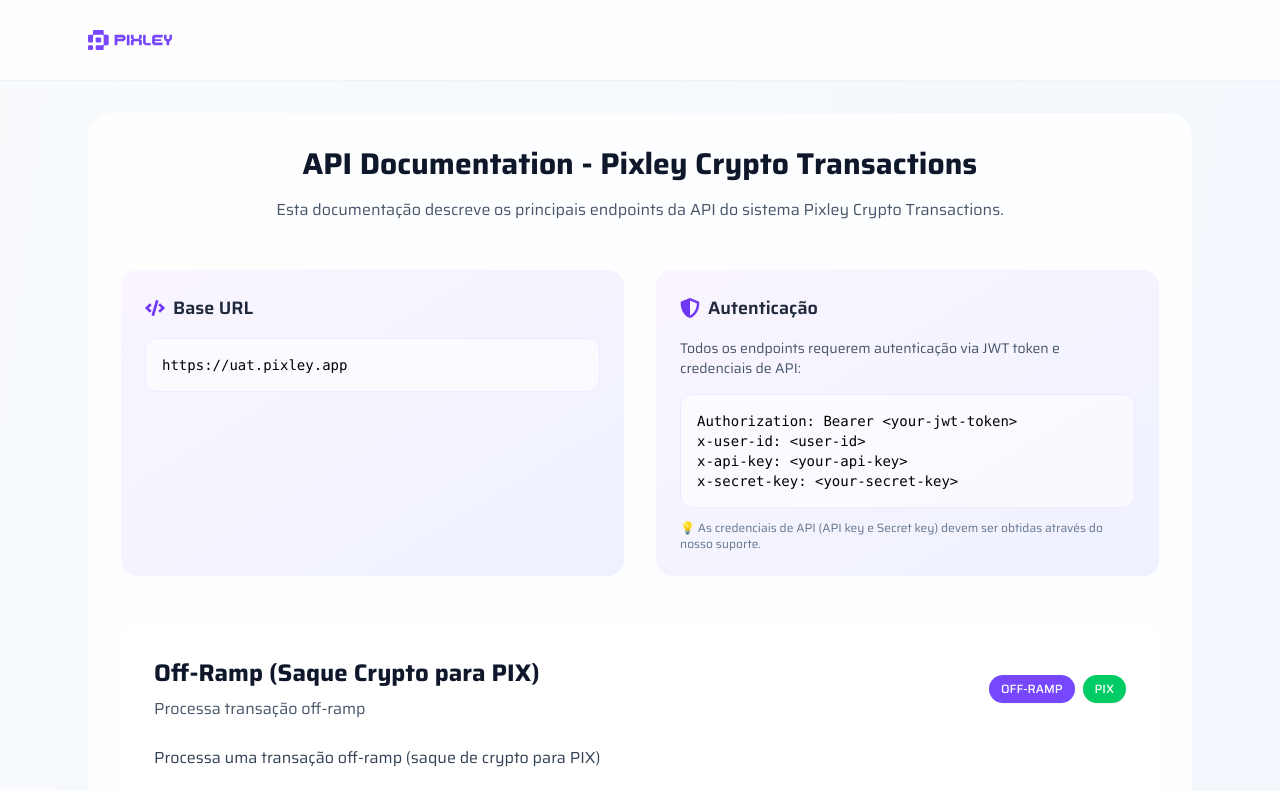
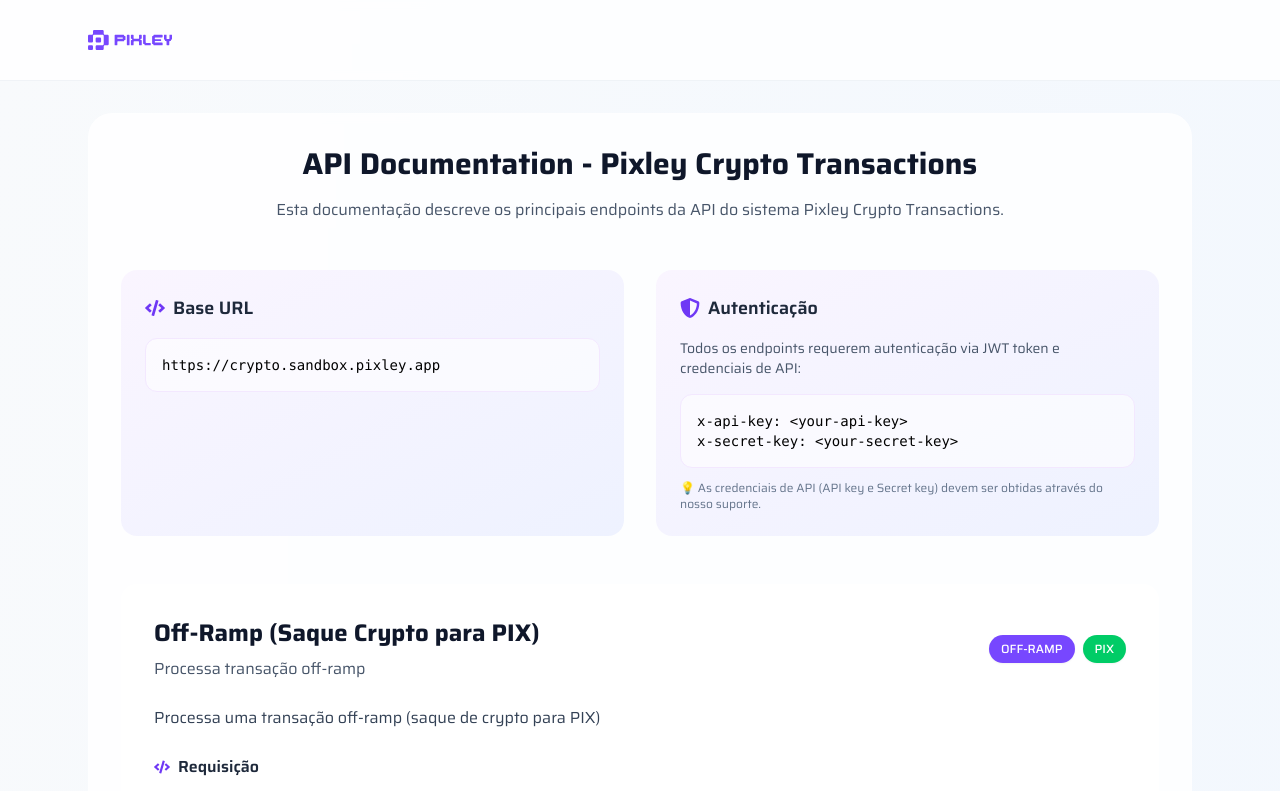
Before and after one commit to PixOnChain/pixonchain-docs, a Next.js app: page / in a window 1280 px wide. Shown: the top 791 px of the page. Built offline with nearby package versions, Linux system fonts and the light colour scheme.

Commit message:
hotfix: updated credentials

```diff
--- a/src/app/login/page.tsx
+++ b/src/app/login/page.tsx
@@ -137,7 +137,7 @@
 
       {/* Domain Info */}
       <div className="mt-8 text-center">
-        <p className="text-xs text-gray-400">uat.pixley.app</p>
+        <p className="text-xs text-gray-400">crypto.sandbox.pixley.app</p>
       </div>
     </div>
   )
--- a/src/app/page.tsx
+++ b/src/app/page.tsx
@@ -7,7 +7,7 @@
 
 export default function Home() {
 
-  const apiUrl = "uat.pixley.app";
+  const apiUrl = "crypto.sandbox.pixley.app";
 
   const endpoints = [
     // TRADE ENDPOINTS
@@ -18,8 +18,6 @@
       method: "POST",
       url: `https://${apiUrl}/trade/off-ramp`,
       exampleRequest: `POST https://${apiUrl}/trade/off-ramp?simulation=false
-Authorization: Bearer <your-jwt-token>
-x-user-id: <user-id>
 x-api-key: <your-api-key>
 x-secret-key: <your-secret-key>
 {
@@ -57,7 +55,6 @@
       ],
       bodyExplanation: `Headers obrigatórios:
 • Authorization: Bearer <token>
-• x-user-id: <user-id>
 • x-api-key: <your-api-key>
 • x-secret-key: <your-secret-key>
 
@@ -82,8 +79,6 @@
       method: "POST",
       url: `https://${apiUrl}/trade/on-ramp`,
       exampleRequest: `POST https://${apiUrl}/trade/on-ramp?simulation=false
-Authorization: Bearer <your-jwt-token>
-x-user-id: <user-id>
 x-api-key: <your-api-key>
 x-secret-key: <your-secret-key>
 {
@@ -119,7 +114,6 @@
       ],
       bodyExplanation: `Headers obrigatórios:
 • Authorization: Bearer <token>
-• x-user-id: <user-id>
 
 Query Parameters:
 • simulation: (boolean, opcional) Se true, retorna apenas dados de simulação
@@ -138,8 +132,6 @@
       method: "GET",
       url: `https://${apiUrl}/trade/on-ramp/{transactionId}`,
       exampleRequest: `GET https://${apiUrl}/trade/on-ramp/{transactionId}
-Authorization: Bearer <your-jwt-token>
-x-user-id: <user-id>
 x-api-key: <your-api-key>
 x-secret-key: <your-secret-key>`,
       exampleResponse: `{
@@ -176,7 +168,6 @@
       ],
       bodyExplanation: `Headers obrigatórios:
 • Authorization: Bearer <token>
-• x-user-id: <user-id>
 • x-api-key: <your-api-key>
 • x-secret-key: <your-secret-key>
 
@@ -193,7 +184,6 @@
       method: "GET",
       url: `https://${apiUrl}/api/users/me/limits`,
       exampleRequest: `GET https://${apiUrl}/api/users/me/limits
-x-user-id: <user-id>
 x-api-key: <your-api-key>
 x-secret-key: <your-secret-key>`,
       exampleResponse: `{
@@ -239,7 +229,6 @@
         },
       ],
       bodyExplanation: `Headers obrigatórios:
-• x-user-id: <user-id>
 • x-api-key: <your-api-key>
 • x-secret-key: <your-secret-key>
 
@@ -383,7 +372,7 @@
                 Base URL
               </h4>
               <div className="bg-white/60 rounded-xl p-4 font-mono text-sm border border-purple-100">
-                https://uat.pixley.app
+                https://crypto.sandbox.pixley.app
               </div>
             </div>
 
@@ -396,8 +385,6 @@
                 Todos os endpoints requerem autenticação via JWT token e credenciais de API:
               </p>
               <div className="bg-white/60 rounded-xl p-4 font-mono text-sm border border-purple-100">
-                <div>Authorization: Bearer &lt;your-jwt-token&gt;</div>
-                <div>x-user-id: &lt;user-id&gt;</div>
                 <div>x-api-key: &lt;your-api-key&gt;</div>
                 <div>x-secret-key: &lt;your-secret-key&gt;</div>
               </div>
@@ -600,7 +587,7 @@
               <span className="text-xl font-semibold text-slate-800">Pixley</span>
             </div>
             <p className="text-slate-600 mb-2">&copy; {new Date().getFullYear()} Pixley. Todos os direitos reservados.</p>
-            <p className="text-sm text-slate-500 mb-8">uat.pixley.app</p>
+            <p className="text-sm text-slate-500 mb-8">crypto.sandbox.pixley.app</p>
 
             <div className="grid md:grid-cols-2 gap-12 max-w-2xl mx-auto">
               <div className="text-left">
--- a/src/services/api.ts
+++ b/src/services/api.ts
@@ -2,7 +2,7 @@
 
 const tenantUrl =
     typeof window !== 'undefined'
-        ? (window.location.hostname === 'localhost' ? 'uat.pixley.app' : window.location.hostname)
+        ? (window.location.hostname === 'localhost' ? 'crypto.sandbox.pixley.app' : window.location.hostname)
         : '';
 
 export { tenantUrl };
```
